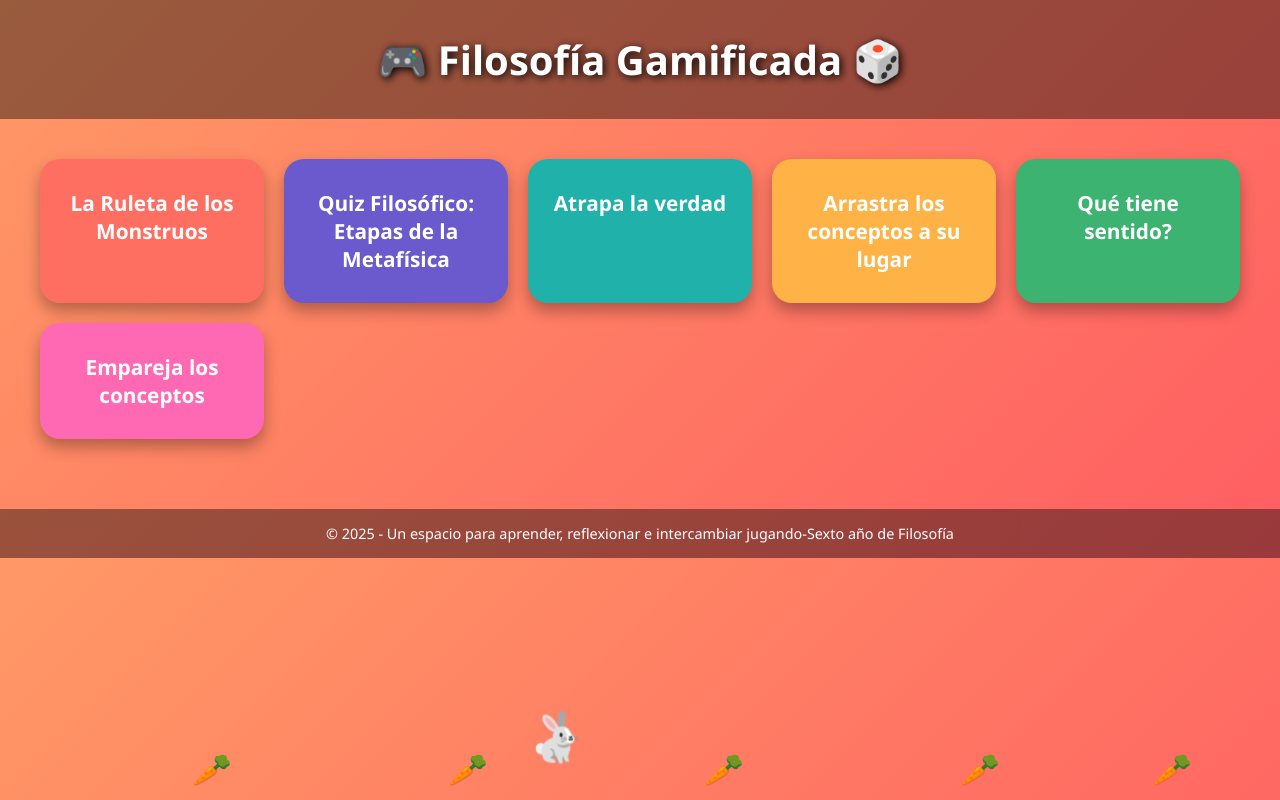
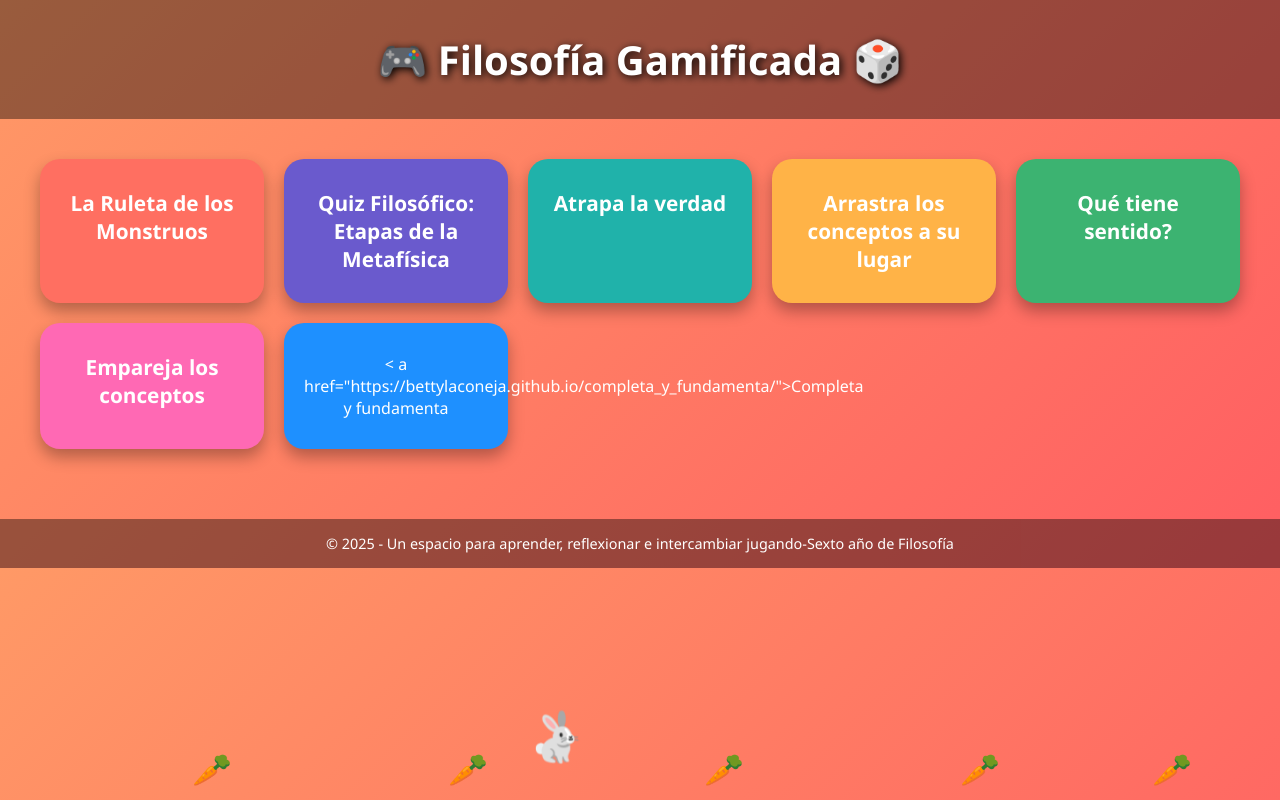
Before and after one commit to BettyLaConeja/tablero, a plain HTML site: page index.html in a window 1280 px wide. Drawn offline with Linux system fonts and the light colour scheme.

Commit message:
Update index.html

```diff
--- a/index.html
+++ b/index.html
@@ -129,6 +129,7 @@
 
     <div class="juego"><a href="https://bettylaconeja.github.io/juego-sexto-sobre-sentido/">Qué tiene sentido?</a></div>
  <div class="juego"><a href="https://bettylaconeja.github.io/juego_de_emparejar/">Empareja los conceptos</a></div>
+    <div class="juego">< a href="https://bettylaconeja.github.io/completa_y_fundamenta/">Completa y fundamenta</a></div>
   </main>
 
   <footer>
```
